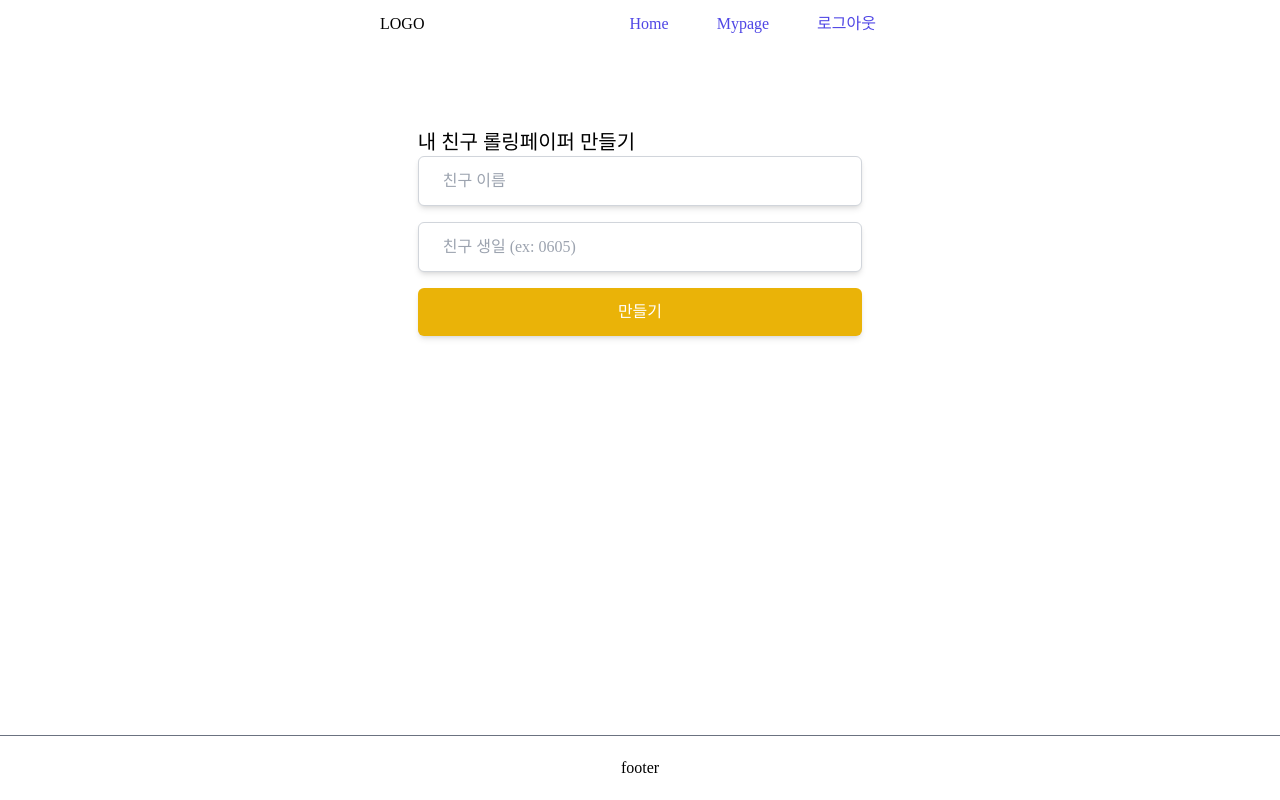
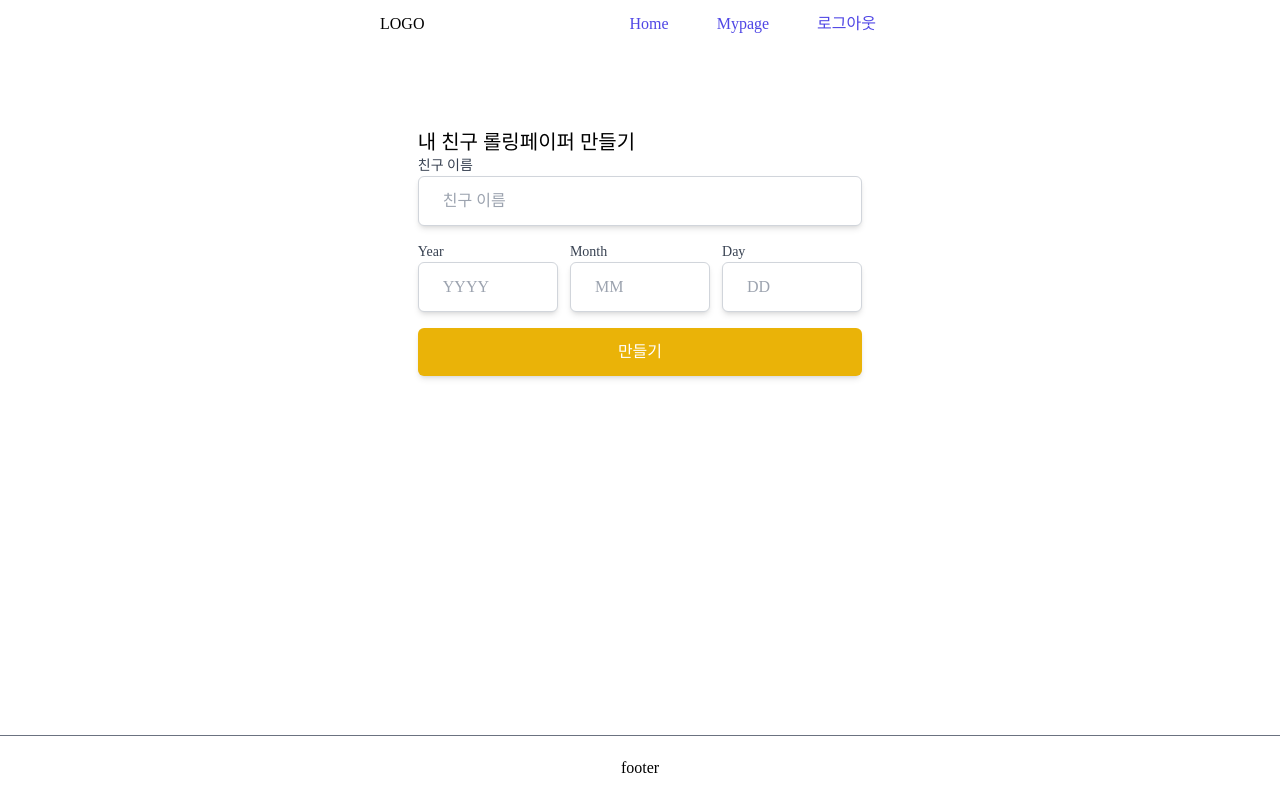
Before and after one commit to forJihye/rolling-paper-service, a Next.js app in the folder frontend/: page /paper in a window 1280 px wide. Built offline with nearby package versions, Linux system fonts and the light colour scheme; no server answers; sample sign-in values are in the browser's storage; a web font is replaced by a local one.

Commit message:
getSession

```diff
--- a/frontend/components/layout.tsx
+++ b/frontend/components/layout.tsx
@@ -1,11 +1,11 @@
-import { GetServerSideProps } from "next";
-import { getSession, signIn, signOut, useSession } from "next-auth/react";
+import { signOut, useSession } from "next-auth/react";
 import Head from "next/head";
 import Link from "next/link";
 import React from "react";
 
 export default function Layout({title = '', children, ...props}: {title?: string; children: React.ReactNode}) {
   const { data: session } = useSession();
+
   return <div {...props} className="w-full min-h-screen flex flex-col bg-white">
     <Head>
       <title>롤링 페이터 {title}</title>
--- a/frontend/package.json
+++ b/frontend/package.json
@@ -11,6 +11,7 @@
   "dependencies": {
     "@next-auth/firebase-adapter": "^0.1.2-pr.183-76202b42.8",
     "axios": "^0.27.2",
+    "date-fns": "^2.28.0",
     "firebase": "^9.7.0",
     "firebase-admin": "^10.1.0",
     "next": "12.1.4",
--- a/frontend/pages/_app.tsx
+++ b/frontend/pages/_app.tsx
@@ -1,12 +1,30 @@
 import '../styles/globals.css';
 import React from 'react';
 import type { AppProps } from 'next/app';
-import { SessionProvider } from 'next-auth/react';
+import { getSession, SessionProvider } from 'next-auth/react';
+import { GetServerSideProps } from 'next';
 
 function App({ Component, pageProps: {session, ...pageProps} }: AppProps) {
   return <SessionProvider session={session} >
-    <Component {...pageProps} />
+    <Component {...pageProps} session={session} />
   </SessionProvider>
 }
 
+export const getServerSideProps: GetServerSideProps = async (context) => {
+  const session = await getSession({req: context.req});
+  if (!session) {
+    return {
+      redirect: {
+        destination: '/login',
+        permanent: false,
+      },
+    };
+  }
+  return {
+    props: {
+      session
+    }
+  }
+}
+
 export default App
--- /dev/null
+++ b/frontend/pages/api/restricted.ts
@@ -0,0 +1,11 @@
+import { NextApiRequest, NextApiResponse } from "next";
+import { getSession } from "next-auth/react";
+
+export default async (req: NextApiRequest, res: NextApiResponse<any>) => {
+  const session = await getSession({ req })
+  if (session) {
+    res.send({user: session.user})
+  } else {
+    res.status(401).json({ error: 'Permission Denied' });
+  }
+}
--- a/frontend/pages/index.tsx
+++ b/frontend/pages/index.tsx
@@ -2,8 +2,7 @@ import { NextPage } from 'next';
 import Link from 'next/link';
 import Layout from '../components/layout';
 
-const Home: NextPage<{}> = () => {
-
+const Home: NextPage = () => {
   return (
     <Layout>
       <h1>Wellcom</h1>
--- a/frontend/pages/mypage.tsx
+++ b/frontend/pages/mypage.tsx
@@ -3,7 +3,8 @@ import { MouseEvent, useEffect, useState } from "react";
 import Link from "next/link";
 import Router from "next/router";
 import axios from "axios";
-import Layout from "@/components/layout"
+import Layout from "@/components/layout";
+import format from "date-fns/format";
 
 const Mypage: NextPage<{papers: PaperData[]}> = ({papers}) => {
   const [state, setState] = useState<PaperData[]>([]);
@@ -53,7 +54,7 @@ const Mypage: NextPage<{papers: PaperData[]}> = ({papers}) => {
         : state.map((paper, i) => {
           return <li key={`paper-${i}`} className='py-5 border-t border-gray-300 border-solid text-sm'>
             <div>친구 이름: {paper.friendName}</div>
-            <div>친구 생일: {paper.friendBirth}</div>
+            <div>친구 생일: {paper.friendBirth && format(new Date(paper.friendBirth), 'yyy-MM-dd')}</div>
             <div>내 이름: {paper.userName}</div>
             <div style={{fontSize: 13}}>{paper.uid}</div>
             <Link href={`paper/${paper.uid}`}>
--- a/frontend/pages/paper/index.tsx
+++ b/frontend/pages/paper/index.tsx
@@ -2,17 +2,18 @@ import Layout from "@/components/layout";
 import axios from "axios";
 import Router from 'next/router';
 import { GetServerSideProps, NextPage } from "next";
-import { ChangeEvent, MouseEvent, useEffect, useRef, useState } from "react";
+import { ChangeEvent, MouseEvent, useEffect, useState } from "react";
 import { getSession, useSession } from "next-auth/react";
 
 const PaperCreate: NextPage = () => {
   const { data: session } = useSession();
-  const [state, setState] = useState<{name: string; birthDate: string;}>({name: '', birthDate: ''});
+  const [state, setState] = useState<{name: string; year: string; month: string; day: string}>({name: '', year: '', month: '', day: ''});
 
   useEffect(() => {
     if (!session) Router.push('/login');
   }, []);
 
+  // Input
   const changeHandler = (ev: ChangeEvent<HTMLInputElement>) => {
     setState(state => ({...state, [ev.target.name]: ev.target.value}));
   }
@@ -20,11 +21,11 @@ const PaperCreate: NextPage = () => {
   // 롤링 페이퍼 생성
   const onPaperSubmit = async (ev: MouseEvent) => {
     ev.preventDefault();
-    if (!state.name.length || !state.birthDate.length) return;
+    if (!state.name.length || !state.year.length || !state.month.length || !state.day.length) return;
     try {
       const {data: {data}} = await axios.put('/api/paper', {
         name: state.name,
-        birthDate: state.birthDate
+        birthDate: new Date(`${state.year}-${state.month}-${state.day}`)
       });
       Router.push(`/paper/${data.uid}`);
     } catch (err: any) {
@@ -36,18 +37,44 @@ const PaperCreate: NextPage = () => {
     <div className="w-full lg:w-10/12 mx-auto">
       <p className="text-xl">내 친구 롤링페이퍼 만들기</p>
       <form className="grid grid-cols-1 gap-4">
+        <div>
+          <label id="name" className="block text-sm font-medium text-gray-700"> 친구 이름 </label>
           <input type="text" name="name" id="name" maxLength={4}
             className="block w-full py-3 px-6 border border-solid border-gray-300 focus:border-yellow-500 rounded-md shadow-md outline-none"
             placeholder="친구 이름"
             value={state.name}
             onChange={changeHandler}
           />
-        <input type="text" name="birthDate" id="birthDate" maxLength={4}
+        </div>
+        <div className="flex justify-center items-center">
+          <div className="flex-1">
+            <label id="year" className="block text-sm font-medium text-gray-700">Year</label>
+            <input type="number" name="year" id="year" maxLength={4}
               className="block w-full py-3 px-6 border border-solid border-gray-300 focus:border-yellow-500 rounded-md shadow-md outline-none"
-          placeholder="친구 생일 (ex: 0605)"
-          value={state.birthDate}
+              placeholder="YYYY"
+              value={state.year}
               onChange={changeHandler}
             />
+          </div>
+          <div className="flex-1 pl-3">
+            <label id="month" className="block text-sm font-medium text-gray-700">Month</label>
+            <input type="number" name="month" id="month" maxLength={2}
+              className="block w-full py-3 px-6 border border-solid border-gray-300 focus:border-yellow-500 rounded-md shadow-md outline-none"
+              placeholder="MM"
+              value={state.month}
+              onChange={changeHandler}
+            />
+          </div>
+          <div className="flex-1 pl-3">
+            <label id="day" className="block text-sm font-medium text-gray-700">Day</label>
+            <input type="number" name="day" id="day" maxLength={2}
+              className="block w-full py-3 px-6 border border-solid border-gray-300 focus:border-yellow-500 rounded-md shadow-md outline-none"
+              placeholder="DD"
+              value={state.day}
+              onChange={changeHandler}
+            />
+          </div>
+        </div>
         <button
           onClick={onPaperSubmit}
           className="py-3 px-6 text-center text-white bg-yellow-500 rounded-md shadow-md"
```
Also changed, not shown: 1 other file (tests, documents, lock files or other folders). Lines whose indentation alone changed are shown as unchanged.
